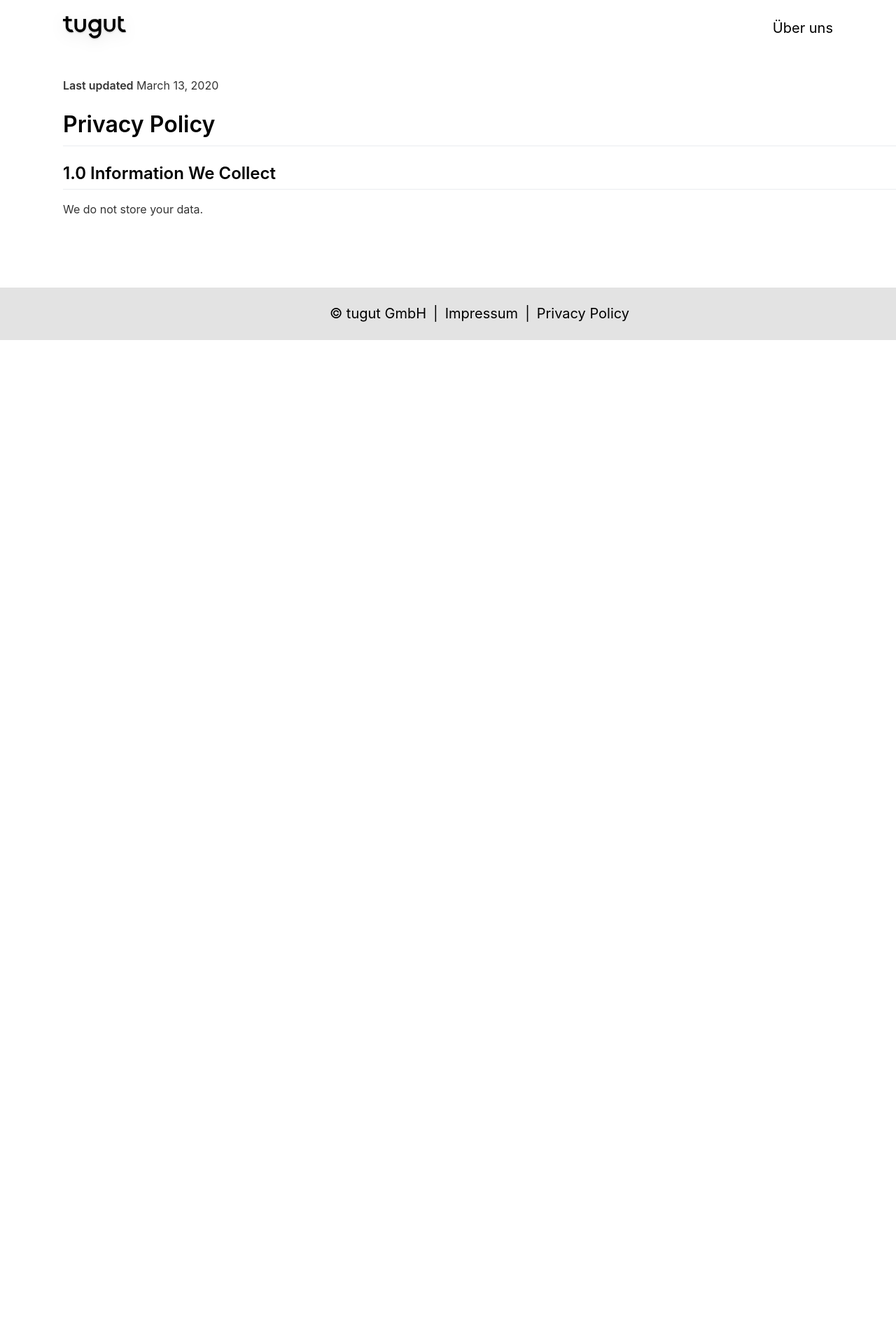
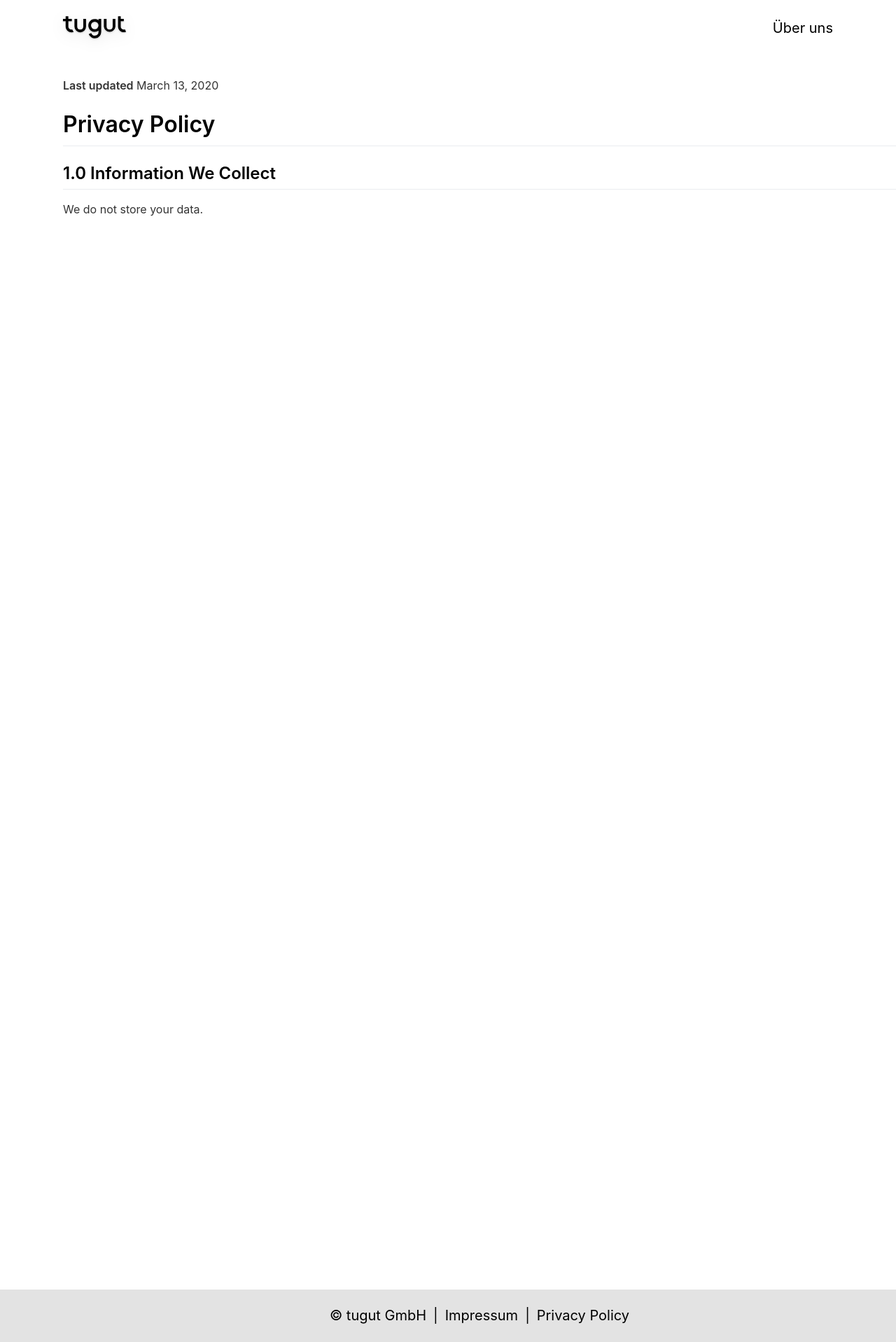
Before and after one commit to tugut-de/site, a Jekyll site: the page built from _pages/privacypolicy.md, in a window 1280 px wide. Shown: the whole page at 70% size. Built offline with Jekyll 4.4.1, drawn with Linux system fonts in a browser that asks for light colours; nearby versions of some CDN libraries; before the commit the page ends 900 px from its top, so only the background shows below that.

Commit message:
quickfix footer

```diff
--- a/_pages/privacypolicy.md
+++ b/_pages/privacypolicy.md
@@ -13,3 +13,63 @@ March 13, 2020
 ## 1.0 Information We Collect
 
 We do not store your data.
+
+<br>
+<br>
+<br>
+<br>
+<br>
+<br>
+<br>
+<br>
+<br>
+<br>
+<br>
+<br>
+<br>
+<br>
+<br>
+<br>
+<br>
+<br>
+<br>
+<br>
+<br>
+<br>
+<br>
+<br>
+<br>
+<br>
+<br>
+<br>
+<br>
+<br>
+<br>
+<br>
+<br>
+<br>
+<br>
+<br>
+<br>
+<br>
+<br>
+<br>
+<br>
+<br>
+<br>
+<br>
+<br>
+<br>
+<br>
+<br>
+<br>
+<br>
+<br>
+<br>
+<br>
+<br>
+<br>
+<br>
+<br>
+<br>
+<br>
```
